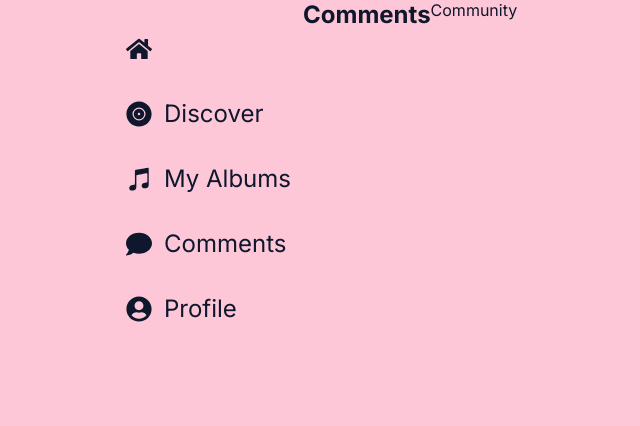
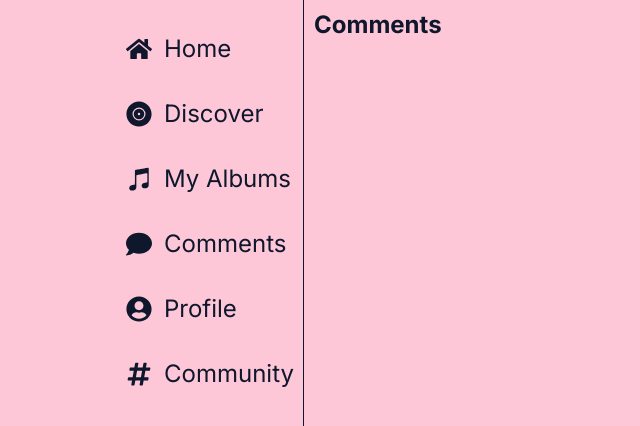
Before and after one commit to jv88899/msump-next-app-3, a Next.js app: page /comments in a window 1280 px wide. Shown: the top 426 px of the page, without its empty margins (52-692 px from the left). Built offline with nearby package versions, Linux system fonts and the light colour scheme.

Commit message:
added basic styling for layout

```diff
--- a/src/app/(albums)/layout.js
+++ b/src/app/(albums)/layout.js
@@ -1,6 +1,7 @@
 import { Inter } from "next/font/google";
 import styles from "./layout.module.css";
 import NavigationMenu from "@/app/components/NavigationMenu/NavigationMenu";
+import Community from "@/app/components/Community/Community";
 
 const inter = Inter({ subsets: ["latin"] });
 
@@ -16,8 +17,8 @@ export default function RootLayout({ children }) {
         <div className={styles.wrapper}>
           <div className={styles["inner-wrapper"]}>
             <NavigationMenu />
-            <div>{children}</div>
-            <div>Community</div>
+            <div className={styles["child-wrapper"]}>{children}</div>
+            <Community />
           </div>
         </div>
       </body>
--- a/src/app/(albums)/layout.module.css
+++ b/src/app/(albums)/layout.module.css
@@ -11,9 +11,20 @@
   width: 100%;
 }
 
+.child-wrapper {
+  height: 100%;
+  padding: 10px;
+}
+
 @media (min-width: 500px) {
   .inner-wrapper {
     display: flex;
+    height: 100vh;
     margin-left: 80px;
   }
+
+  .child-wrapper {
+    border-left: 1px solid var(--pink-paragraph);
+    height: 100vh;
+  }
 }
--- /dev/null
+++ b/src/app/components/Community/Community.js
@@ -0,0 +1,5 @@
+import styles from "./community.module.css";
+
+export default function Community() {
+  return <div className={styles.wrapper}>Community</div>;
+}
--- /dev/null
+++ b/src/app/components/Community/community.module.css
@@ -0,0 +1,3 @@
+.wrapper {
+  display: none;
+}
--- a/src/app/components/NavigationMenu/NavigationMenu.js
+++ b/src/app/components/NavigationMenu/NavigationMenu.js
@@ -17,7 +17,7 @@ export default function NavigationMenu() {
           <div>
             <FaHome className={styles["menu-icon"]} />
           </div>
-          <div></div>
+          <div className={styles["menu-item-title"]}>Home</div>
         </Link>
         <Link href="/discover" className={styles["menu-item"]}>
           <div>
--- a/src/app/components/NavigationMenu/navigationMenu.module.css
+++ b/src/app/components/NavigationMenu/navigationMenu.module.css
@@ -45,6 +45,10 @@
     max-height: 400px;
     margin-top: 35px;
     width: 60px;
+  }
+
+  .menu-item:last-child {
+    display: inherit;
   }
 }
 
--- a/src/app/globals.css
+++ b/src/app/globals.css
@@ -53,6 +53,7 @@
 
 html,
 body {
+  background-color: var(--pink-background);
   max-width: 100vw;
   overflow-x: hidden;
 }
```
